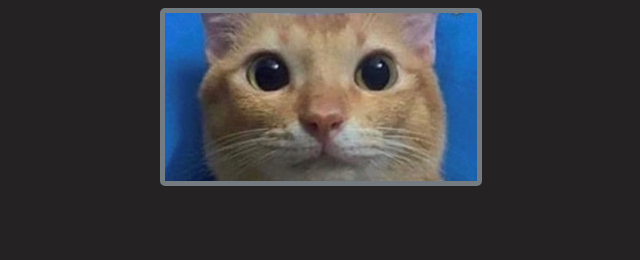
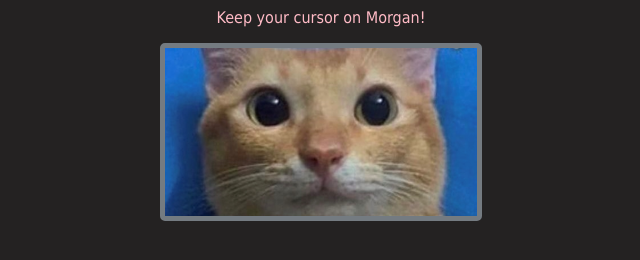
Before and after one commit to ihaveasmallbrain/ihaveasmallbrain.github.io, a plain HTML site: page index.html in a window 1280 px wide. Shown: the whole page, without its empty margins (319-959 px from the left). Drawn offline with Linux system fonts and the light colour scheme.

Commit message:
text to make less vague

```diff
--- a/css/suku.css
+++ b/css/suku.css
@@ -4,7 +4,9 @@ body {
     background-color: #242222;
     color: #ffbbc6
 }
-
+header {
+    text-align: center;
+}
 #head {
     position: relative;
     display: flex;
--- a/index.html
+++ b/index.html
@@ -16,6 +16,7 @@
 <!-- meow -->
   <body>
     <header>
+      <p>Keep your cursor on Morgan!</p>
         <a href="https://twitter.com/memesiwish/status/1480162612436357126">
         <div id="head">
                 <img id="morgan" src="images/morg.png" alt="morgan">
```
